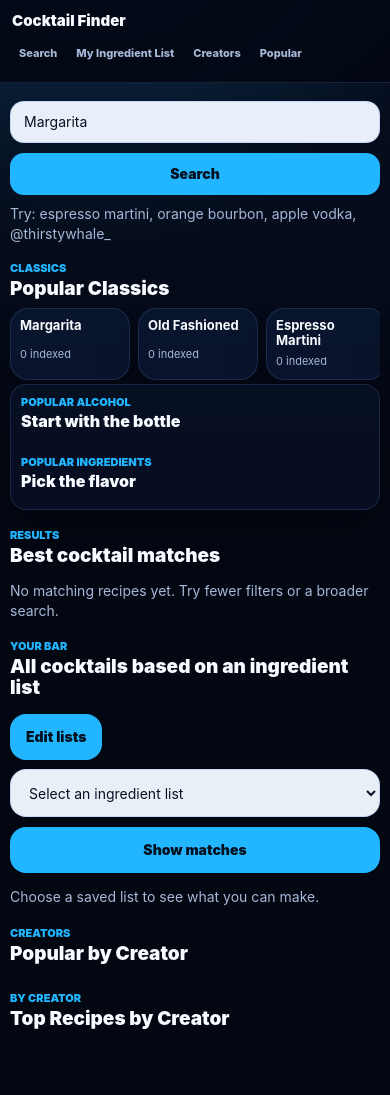
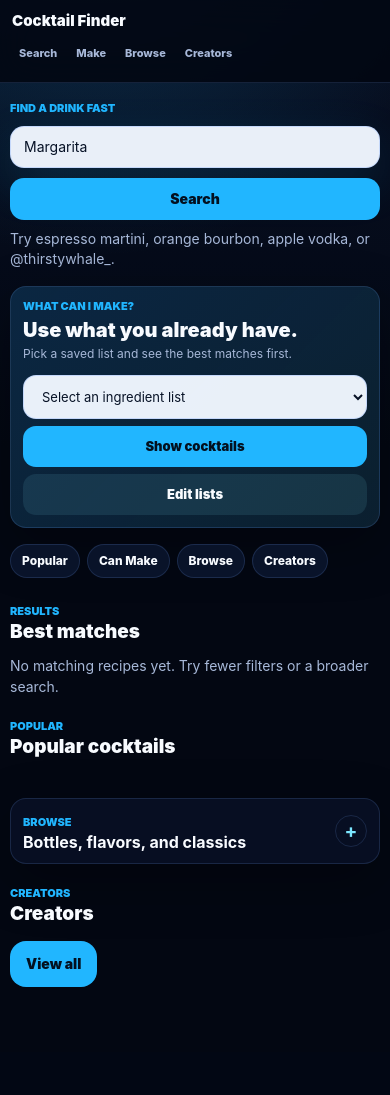
Before and after one commit to thewoodenshoe/coctail-recipy-finder, a FastAPI app: page /?q=Margarita in a window 390 px wide. After the commit the page ends 987 px from the top, so only its background shows below. Run offline with FastAPI, Linux system fonts and the light colour scheme; data that the repository does not hold is empty.

Commit message:
Simplify cocktail discovery homepage

```diff
--- a/app/main.py
+++ b/app/main.py
@@ -81,6 +81,7 @@ def home(
         more_ingredients = sorted(more_ingredients, key=lambda option: option.label)
     top_creator_rows, creator_metric_title = creator_recipe_sections(db)
     classic_links = popular_classics(db)
+    popular_results = [_decorate_result(row) for row in _active_recipe_rows(db, limit=12)]
     return templates.TemplateResponse(
         "search.html",
         {
@@ -109,6 +110,7 @@ def home(
             "creator_rows": top_creator_rows,
             "creator_metric_title": creator_metric_title,
             "classic_links": classic_links,
+            "popular_results": popular_results,
         },
     )
 
--- a/app/static/styles.css
+++ b/app/static/styles.css
@@ -94,13 +94,18 @@ nav a:hover {
 .page {
   width: min(1240px, 100%);
   margin: 0 auto;
-  padding: 22px 16px 80px;
+  padding: 18px 16px 80px;
+}
+
+.home-shell {
+  display: grid;
+  gap: 14px;
 }
 
 .search-hero {
   display: grid;
-  gap: 12px;
-  padding: 18px 0 12px;
+  gap: 10px;
+  padding: 12px 0 2px;
 }
 
 .hero-search-form {
@@ -129,10 +134,10 @@ textarea {
 }
 
 .hero-search-form input {
-  min-height: 64px;
-  border-radius: 24px;
+  min-height: 58px;
+  border-radius: 20px;
   padding: 0 20px;
-  box-shadow: var(--shadow);
+  box-shadow: 0 16px 48px rgba(33, 182, 255, 0.13);
   font-size: 18px;
 }
 
@@ -181,6 +186,8 @@ button:hover,
 }
 
 .discovery-panel,
+.make-card,
+.browse-panel,
 .list-editor-hero,
 .list-editor-shell,
 .panel {
@@ -194,6 +201,131 @@ button:hover,
   display: grid;
   gap: 20px;
   padding: 16px;
+}
+
+.make-card {
+  display: grid;
+  grid-template-columns: minmax(0, 1fr) minmax(320px, 460px);
+  gap: 18px;
+  align-items: center;
+  padding: 18px;
+  background:
+    linear-gradient(135deg, rgba(33, 182, 255, 0.14), rgba(67, 243, 212, 0.07)),
+    rgba(8, 17, 37, 0.9);
+}
+
+.make-copy {
+  display: grid;
+  gap: 6px;
+}
+
+.make-copy h1 {
+  max-width: 560px;
+  margin: 0;
+  font-size: clamp(24px, 3.5vw, 34px);
+  line-height: 1.02;
+  font-weight: 920;
+}
+
+.make-copy p:not(.eyebrow) {
+  max-width: 540px;
+  margin: 0;
+  color: var(--muted);
+}
+
+.make-form {
+  display: grid;
+  grid-template-columns: minmax(0, 1fr) 150px;
+  gap: 9px;
+}
+
+.make-form .button-secondary {
+  grid-column: 1 / -1;
+  min-height: 42px;
+  background: rgba(124, 231, 255, 0.1);
+  color: var(--ink);
+}
+
+.browse-menu {
+  display: flex;
+  gap: 8px;
+  overflow-x: auto;
+  padding: 2px 0 4px;
+  scrollbar-width: none;
+}
+
+.browse-menu::-webkit-scrollbar {
+  display: none;
+}
+
+.browse-menu a {
+  flex: 0 0 auto;
+  min-height: 38px;
+  border: 1px solid var(--line);
+  border-radius: 999px;
+  padding: 9px 14px;
+  background: rgba(12, 24, 51, 0.76);
+  color: var(--ink);
+  font-size: 14px;
+  font-weight: 850;
+}
+
+.browse-menu a:hover {
+  border-color: rgba(33, 182, 255, 0.6);
+  background: rgba(33, 182, 255, 0.16);
+}
+
+.browse-panel {
+  margin-top: 26px;
+  padding: 0;
+  overflow: hidden;
+}
+
+.browse-panel summary {
+  display: flex;
+  align-items: center;
+  justify-content: space-between;
+  gap: 12px;
+  min-height: 72px;
+  padding: 16px 18px;
+  cursor: pointer;
+  list-style: none;
+}
+
+.browse-panel summary::-webkit-details-marker {
+  display: none;
+}
+
+.browse-panel summary::after {
+  content: "+";
+  display: inline-flex;
+  align-items: center;
+  justify-content: center;
+  width: 34px;
+  height: 34px;
+  border: 1px solid var(--line);
+  border-radius: 50%;
+  color: var(--gold-2);
+  font-size: 22px;
+  font-weight: 700;
+}
+
+.browse-panel details[open] summary::after {
+  content: "-";
+}
+
+.browse-panel summary strong {
+  display: block;
+  margin-top: 2px;
+  color: var(--ink);
+  font-size: 20px;
+  line-height: 1.1;
+}
+
+.browse-content {
+  display: grid;
+  gap: 20px;
+  padding: 0 18px 18px;
 }
 
 .filter-block {
@@ -228,12 +360,20 @@ button:hover,
 }
 
 .section-heading {
-  margin: 28px 0 14px;
+  margin: 30px 0 12px;
 }
 
 .section-heading h1,
 .list-editor-hero h1 {
-  font-size: clamp(26px, 4.2vw, 38px);
+  font-size: clamp(24px, 3.5vw, 32px);
+}
+
+.empty-list-panel h2 {
+  font-size: 20px;
+}
+
+.empty-list-panel p {
+  margin: 8px 0 0;
 }
 
 .featured-heading {
@@ -560,7 +700,7 @@ button:hover,
 .creator-grid,
 .classic-grid {
   display: grid;
-  grid-template-columns: repeat(3, minmax(0, 1fr));
+  grid-template-columns: repeat(4, minmax(0, 1fr));
   gap: 14px;
 }
 
@@ -615,7 +755,7 @@ button:hover,
 .classic-card {
   display: grid;
   gap: 6px;
-  min-height: 82px;
+  min-height: 72px;
   color: var(--ink);
 }
 
@@ -811,11 +951,16 @@ th {
   }
 
   .hero-search-form,
+  .make-card,
   .list-picker,
   .list-editor-hero,
   .list-editor-shell,
   .create-list-form,
   .list-name-row {
+    grid-template-columns: 1fr;
+  }
+
+  .make-form {
     grid-template-columns: 1fr;
   }
 
@@ -837,7 +982,7 @@ th {
 
   .creator-grid,
   .classic-grid {
-    grid-template-columns: 1fr;
+    grid-template-columns: repeat(2, minmax(0, 1fr));
   }
 }
 
@@ -875,7 +1020,7 @@ th {
 
   .search-hero {
     gap: 9px;
-    padding: 8px 0 8px;
+    padding: 8px 0 2px;
   }
 
   .result-card {
@@ -899,6 +1044,46 @@ th {
     font-size: 14px;
   }
 
+  .make-card {
+    gap: 13px;
+    padding: 12px;
+    border-radius: 16px;
+  }
+
+  .make-copy {
+    gap: 5px;
+  }
+
+  .make-copy h1 {
+    font-size: 20px;
+  }
+
+  .make-copy p:not(.eyebrow) {
+    font-size: 12px;
+  }
+
+  .make-form {
+    gap: 7px;
+  }
+
+  .make-form select,
+  .make-form button,
+  .make-form .button-secondary {
+    min-height: 38px;
+    border-radius: 13px;
+    font-size: 13px;
+  }
+
+  .browse-menu {
+    gap: 7px;
+  }
+
+  .browse-menu a {
+    min-height: 34px;
+    padding: 7px 11px;
+    font-size: 12px;
+  }
+
   .section-heading h1,
   .list-editor-hero h1 {
     font-size: 19px;
@@ -910,14 +1095,40 @@ th {
   }
 
   .section-heading {
-    margin: 18px 0 9px;
+    margin: 22px 0 9px;
   }
 
   .discovery-panel,
+  .browse-panel,
   .list-editor-hero,
   .list-editor-shell {
     border-radius: 16px;
     padding: 10px;
+  }
+
+  .browse-panel {
+    margin-top: 22px;
+    padding: 0;
+  }
+
+  .browse-panel summary {
+    min-height: 58px;
+    padding: 12px;
+  }
+
+  .browse-panel summary strong {
+    font-size: 16px;
+  }
+
+  .browse-panel summary::after {
+    width: 30px;
+    height: 30px;
+    font-size: 19px;
+  }
+
+  .browse-content {
+    gap: 16px;
+    padding: 0 10px 10px;
   }
 
   .discovery-panel {
@@ -998,30 +1209,25 @@ th {
   }
 
   .featured-card {
-    flex-basis: 72vw;
+    flex-basis: 52vw;
+  }
+
+  .featured-card-body {
+    gap: 7px;
+    padding: 10px;
+  }
+
+  .featured-card h3 {
+    font-size: 14px;
+  }
+
+  .featured-image {
+    max-height: 128px;
   }
 
   .classic-grid {
     grid-template-columns: repeat(2, minmax(0, 1fr));
     gap: 8px;
-  }
-
-  .top-classics .classic-grid {
-    display: flex;
-    gap: 8px;
-    overflow-x: auto;
-    padding: 0 2px 4px;
-    scroll-snap-type: x proximity;
-    scrollbar-width: none;
-  }
-
-  .top-classics .classic-grid::-webkit-scrollbar {
-    display: none;
-  }
-
-  .top-classics .classic-card {
-    flex: 0 0 120px;
-    scroll-snap-align: start;
   }
 
   .classic-card {
--- a/app/templates/_result_card.html
+++ b/app/templates/_result_card.html
@@ -26,7 +26,7 @@
     {% if result.ingredients %}
       <h3>Ingredients</h3>
       <ul class="compact-list">
-        {% for ingredient in result.ingredients[:5] %}
+        {% for ingredient in result.ingredients[:3] %}
           <li>{{ ingredient }}</li>
         {% endfor %}
       </ul>
--- a/app/templates/base.html
+++ b/app/templates/base.html
@@ -4,16 +4,16 @@
     <meta charset="utf-8">
     <meta name="viewport" content="width=device-width, initial-scale=1">
     <title>{% block title %}Cocktail Recipe Finder{% endblock %}</title>
-    <link rel="stylesheet" href="/static/styles.css?v=20260529b">
+    <link rel="stylesheet" href="/static/styles.css?v=20260530a">
   </head>
   <body>
     <header class="site-header">
       <a class="brand" href="/">Cocktail Finder</a>
       <nav class="top-nav">
         <a href="/">Search</a>
-        <a href="/?view=my-list">My Ingredient List</a>
+        <a href="/#can-make">Make</a>
+        <a href="/#browse">Browse</a>
         <a href="/creators">Creators</a>
-        <a href="/#popular">Popular</a>
       </nav>
     </header>
     <main class="page">
--- a/app/templates/search.html
+++ b/app/templates/search.html
@@ -1,34 +1,116 @@
 {% extends "base.html" %}
 {% block title %}Search - Cocktail Finder{% endblock %}
 {% block content %}
+  <section class="home-shell">
     <section class="search-hero">
+      <p class="eyebrow">Find a drink fast</p>
       <form method="get" action="/" class="hero-search-form">
         <input type="search" name="q" value="{{ q }}" placeholder="Search margarita, apple vodka, lemon, gin..." aria-label="Search cocktails">
         {% for item in selected_alcohol %}<input type="hidden" name="alcohol" value="{{ item }}">{% endfor %}
         {% for item in selected_ingredients %}<input type="hidden" name="ingredient" value="{{ item }}">{% endfor %}
         <button type="submit">Search</button>
       </form>
-    <p class="search-hint">Try: espresso martini, orange bourbon, apple vodka, @thirstywhale_</p>
+      <p class="search-hint">Try espresso martini, orange bourbon, apple vodka, or @thirstywhale_.</p>
     </section>
 
-  <section class="classics-section top-classics">
+    <section id="can-make" class="make-card">
+      <div class="make-copy">
+        <p class="eyebrow">What can I make?</p>
+        <h1>Use what you already have.</h1>
+        <p>Pick a saved list and see the best matches first.</p>
+      </div>
+      <form method="get" action="/" class="make-form">
+        <select name="list_id" aria-label="Select saved ingredient list">
+          <option value="">Select an ingredient list</option>
+          {% for item in ingredient_lists %}
+            <option value="{{ item.id }}" {% if selected_ingredient_list and selected_ingredient_list.id == item.id %}selected{% endif %}>{{ item.name }}</option>
+          {% endfor %}
+        </select>
+        <button type="submit">Show cocktails</button>
+        <a class="button-secondary" href="/?view=my-list">Edit lists</a>
+      </form>
+    </section>
+
+    <nav class="browse-menu" aria-label="Browse cocktails">
+      <a href="#featured">Popular</a>
+      <a href="#can-make">Can Make</a>
+      <a href="#browse">Browse</a>
+      <a href="#creators">Creators</a>
+    </nav>
+  </section>
+
+  {% if active_search %}
+    <section class="search-results-section">
       <div class="section-heading">
         <div>
-        <p class="eyebrow">Classics</p>
-        <h1>Popular Classics</h1>
+          <p class="eyebrow">Results</p>
+          <h1>Best matches</h1>
         </div>
       </div>
-    <div class="classic-grid">
-      {% for classic in classic_links %}
-        <a class="classic-card" href="{{ classic.href }}">
-          <strong>{{ classic.label }}</strong>
-          <span>{{ classic.count }} indexed</span>
-        </a>
+      {% if selected_filters %}
+        <div class="active-filters">
+          <span>Active filters</span>
+          {% for item in selected_filters %}
+            <a href="{{ item.href }}">{{ item.label }} ×</a>
+          {% endfor %}
+          <a class="clear-link" href="/">Clear all</a>
+        </div>
+      {% endif %}
+      {% if results %}
+        <div class="results">
+          {% for result in results %}
+            {% include "_result_card.html" %}
+          {% endfor %}
+        </div>
+      {% else %}
+        <p class="empty-state">No matching recipes yet. Try fewer filters or a broader search.</p>
+      {% endif %}
+    </section>
+  {% endif %}
+
+  {% if selected_ingredient_list %}
+    <section class="list-match-section">
+      <div class="section-heading">
+        <div>
+          <p class="eyebrow">Your bar</p>
+          <h1>Cocktails for {{ selected_ingredient_list.name }}</h1>
+        </div>
+      </div>
+      {% if ingredient_list_matches %}
+        <div class="results compact-results">
+          {% for result in ingredient_list_matches %}
+            {% include "_result_card.html" %}
+          {% endfor %}
+        </div>
+      {% else %}
+        <p class="empty-state">This list is empty or has no matching recipes yet.</p>
+      {% endif %}
+    </section>
+  {% endif %}
+
+  <section id="featured" class="featured-section">
+    <div class="section-heading">
+      <div>
+        <p class="eyebrow">{% if selected_ingredient_list %}Next best{% else %}Popular{% endif %}</p>
+        <h1>{% if selected_ingredient_list %}Popular cocktails{% else %}Popular cocktails{% endif %}</h1>
+      </div>
+    </div>
+    <div class="swimlane">
+      {% for result in popular_results %}
+        {% include "_featured_card.html" %}
       {% endfor %}
     </div>
   </section>
 
-  <section class="discovery-panel">
+  <section id="browse" class="browse-panel">
+    <details>
+      <summary>
+        <span>
+          <span class="eyebrow">Browse</span>
+          <strong>Bottles, flavors, and classics</strong>
+        </span>
+      </summary>
+      <div class="browse-content">
         <div class="filter-block">
           <div class="filter-heading">
             <div>
@@ -91,75 +173,33 @@
           </div>
         </div>
 
-    {% if selected_filters %}
-      <div class="active-filters">
-        <span>Active filters</span>
-        {% for item in selected_filters %}
-          <a href="{{ item.href }}">{{ item.label }} ×</a>
+        <div class="classics-section">
+          <div class="filter-heading">
+            <div>
+              <p class="eyebrow">Classics</p>
+              <h2>Common drinks</h2>
+            </div>
+          </div>
+          <div class="classic-grid">
+            {% for classic in classic_links %}
+              <a class="classic-card" href="{{ classic.href }}">
+                <strong>{{ classic.label }}</strong>
+                <span>{{ classic.count }} indexed</span>
+              </a>
             {% endfor %}
-        <a class="clear-link" href="/">Clear all</a>
           </div>
-    {% endif %}
+        </div>
+      </div>
+    </details>
   </section>
 
-  {% if active_search %}
-    <section class="search-results-section">
-      <div class="section-heading">
-        <div>
-          <p class="eyebrow">Results</p>
-          <h1>Best cocktail matches</h1>
-        </div>
-      </div>
-      {% if results %}
-        <div class="results">
-          {% for result in results %}
-            {% include "_result_card.html" %}
-          {% endfor %}
-        </div>
-      {% else %}
-        <p class="empty-state">No matching recipes yet. Try fewer filters or a broader search.</p>
-      {% endif %}
-    </section>
-  {% endif %}
-
-  <section class="list-match-section">
-    <div class="section-heading">
-      <div>
-        <p class="eyebrow">Your bar</p>
-        <h1>All cocktails based on an ingredient list</h1>
-      </div>
-      <a class="button-secondary" href="/?view=my-list">Edit lists</a>
-    </div>
-    <form method="get" action="/" class="list-picker">
-      <select name="list_id" aria-label="Select saved ingredient list">
-        <option value="">Select an ingredient list</option>
-        {% for item in ingredient_lists %}
-          <option value="{{ item.id }}" {% if selected_ingredient_list and selected_ingredient_list.id == item.id %}selected{% endif %}>{{ item.name }}</option>
-        {% endfor %}
-      </select>
-      <button type="submit">Show matches</button>
-    </form>
-    {% if selected_ingredient_list %}
-      {% if ingredient_list_matches %}
-        <div class="results compact-results">
-          {% for result in ingredient_list_matches %}
-            {% include "_result_card.html" %}
-          {% endfor %}
-        </div>
-      {% else %}
-        <p class="empty-state">This list is empty or has no matching recipes yet.</p>
-      {% endif %}
-    {% else %}
-      <p class="empty-state">Choose a saved list to see what you can make.</p>
-    {% endif %}
-  </section>
-
-  <section id="popular" class="creator-section">
+  <section id="creators" class="creator-section">
     <div class="section-heading">
       <div>
         <p class="eyebrow">Creators</p>
-        <h1>Popular by Creator</h1>
+        <h1>Creators</h1>
       </div>
+      <a class="button-secondary" href="/creators">View all</a>
     </div>
     <div class="creator-swimlanes">
       {% for row in creator_rows %}
@@ -172,7 +212,7 @@
             <a href="/?creator={{ row.creator.handle }}">View all</a>
           </div>
           <div class="swimlane">
-            {% for result in row.recipes %}
+            {% for result in row.recipes[:6] %}
               {% include "_featured_card.html" %}
             {% endfor %}
           </div>
@@ -180,29 +220,4 @@
       {% endfor %}
     </div>
   </section>
-
-  <section class="creator-section">
-    <div class="section-heading">
-      <div>
-        <p class="eyebrow">By creator</p>
-        <h1>{{ creator_metric_title }}</h1>
-      </div>
-    </div>
-    <div class="creator-grid">
-      {% for row in creator_rows %}
-        <article class="creator-summary">
-          <h2>@{{ row.creator.handle }}</h2>
-          <div class="mini-list">
-            {% for result in row.recipes[:4] %}
-              <a href="{{ result.detail_path }}">
-                <span>{{ result.drink_name }}</span>
-                {% if result.base_spirits %}<small>{{ result.base_spirits|join(", ") }}</small>{% endif %}
-              </a>
-            {% endfor %}
-          </div>
-        </article>
-      {% endfor %}
-    </div>
-  </section>
-
 {% endblock %}
```
Also changed, not shown: other parts of app/static/styles.css (+14 -14 lines), app/templates/_featured_card.html (+0 -7 lines). Lines whose indentation alone changed are shown as unchanged.
